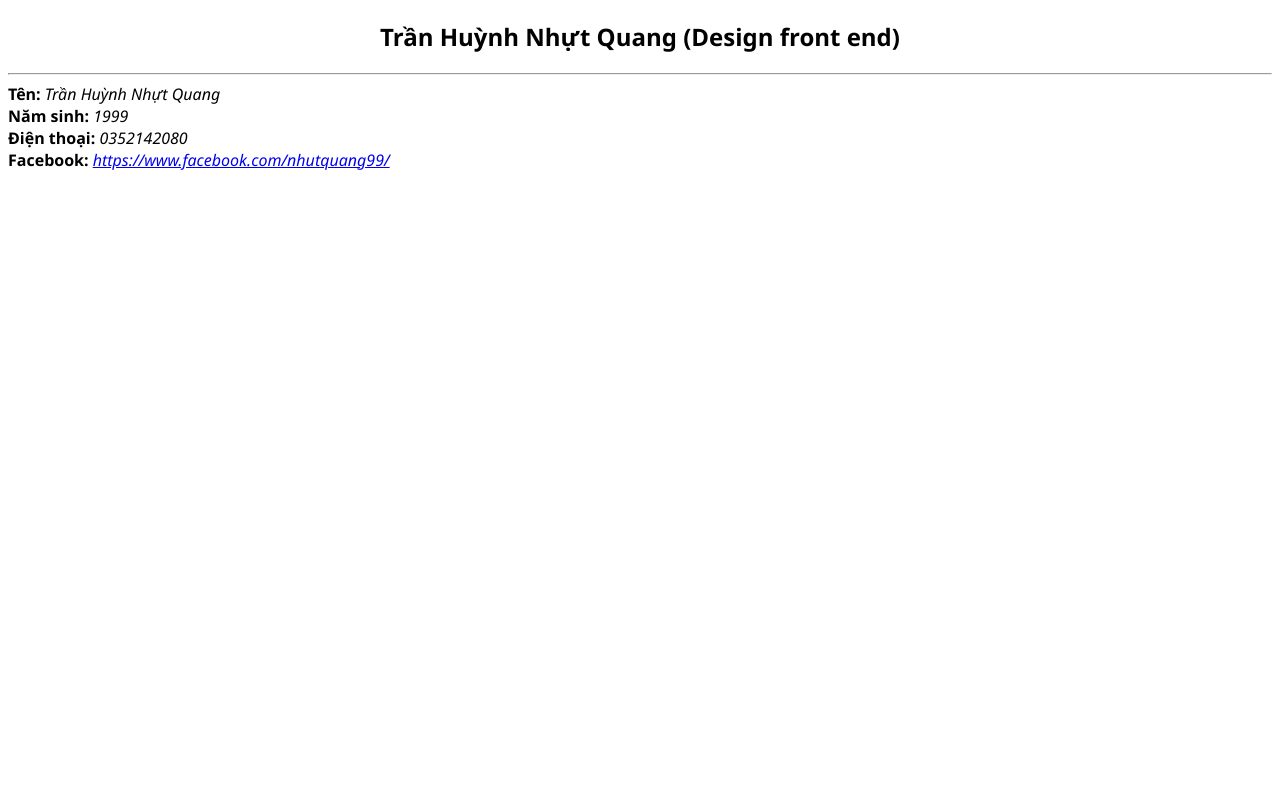
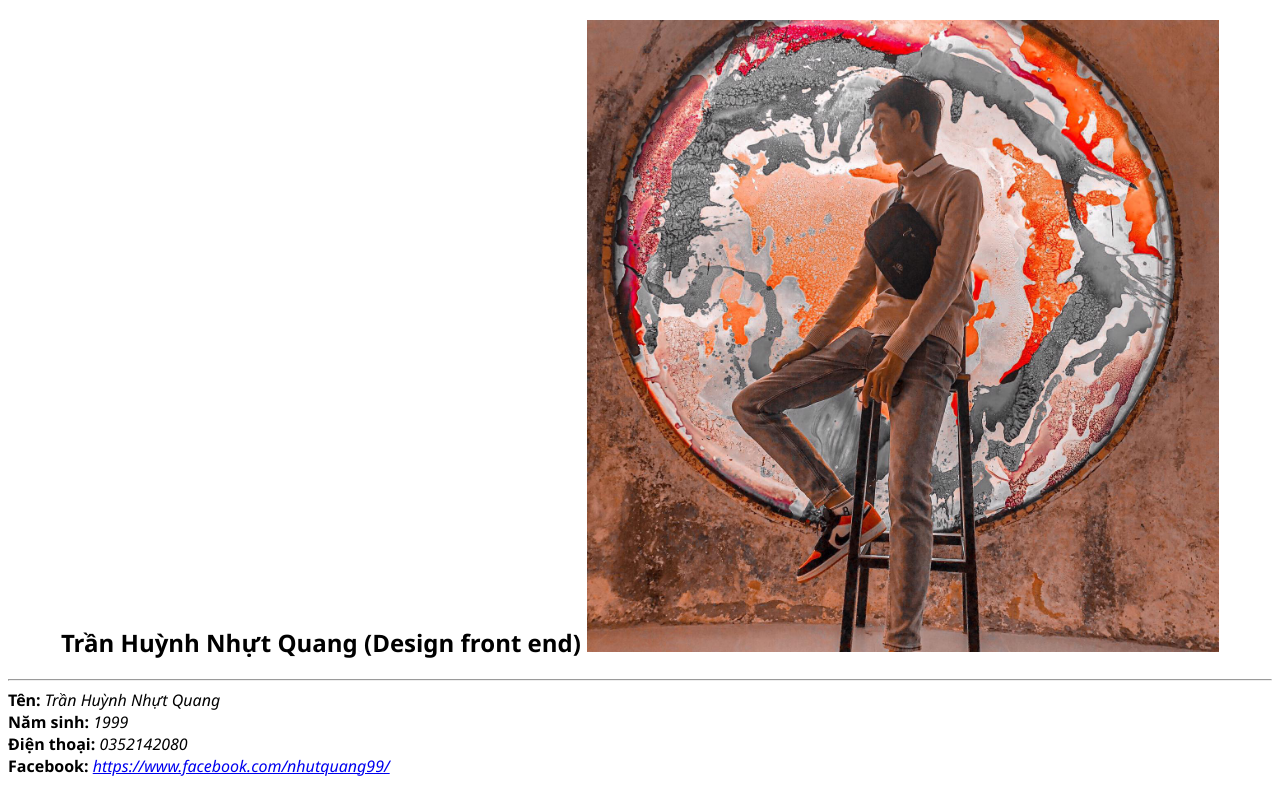
Before and after one commit to nhutquanghello/nhutquanghello.github.io, a plain HTML site: page index.html in a window 1280 px wide. Drawn offline with Linux system fonts and the light colour scheme.

Commit message:
them hinh anh vao

```diff
--- a/index.html
+++ b/index.html
@@ -6,7 +6,10 @@
 	<link rel="stylesheet" type="text/css" href="style.css">
 </head>
 <body>
-	<h2>Trần Huỳnh Nhựt Quang (Design front end)</h2>
+	<h2>
+		Trần Huỳnh Nhựt Quang (Design front end)
+		<img src="images/anhdaidien.jpg" alt="anhdaidien">
+	</h2>
 	<hr/>
 	<div class="thongtin">
 		<b>Tên:</b> <i>Trần Huỳnh Nhựt Quang</i>
--- a/style.css
+++ b/style.css
@@ -4,3 +4,6 @@ body{
 h2{
 	text-align: center;
 }
+img{
+	width: 50%;
+}
```
Also changed, not shown: images/anhdaidien.jpg (added).
